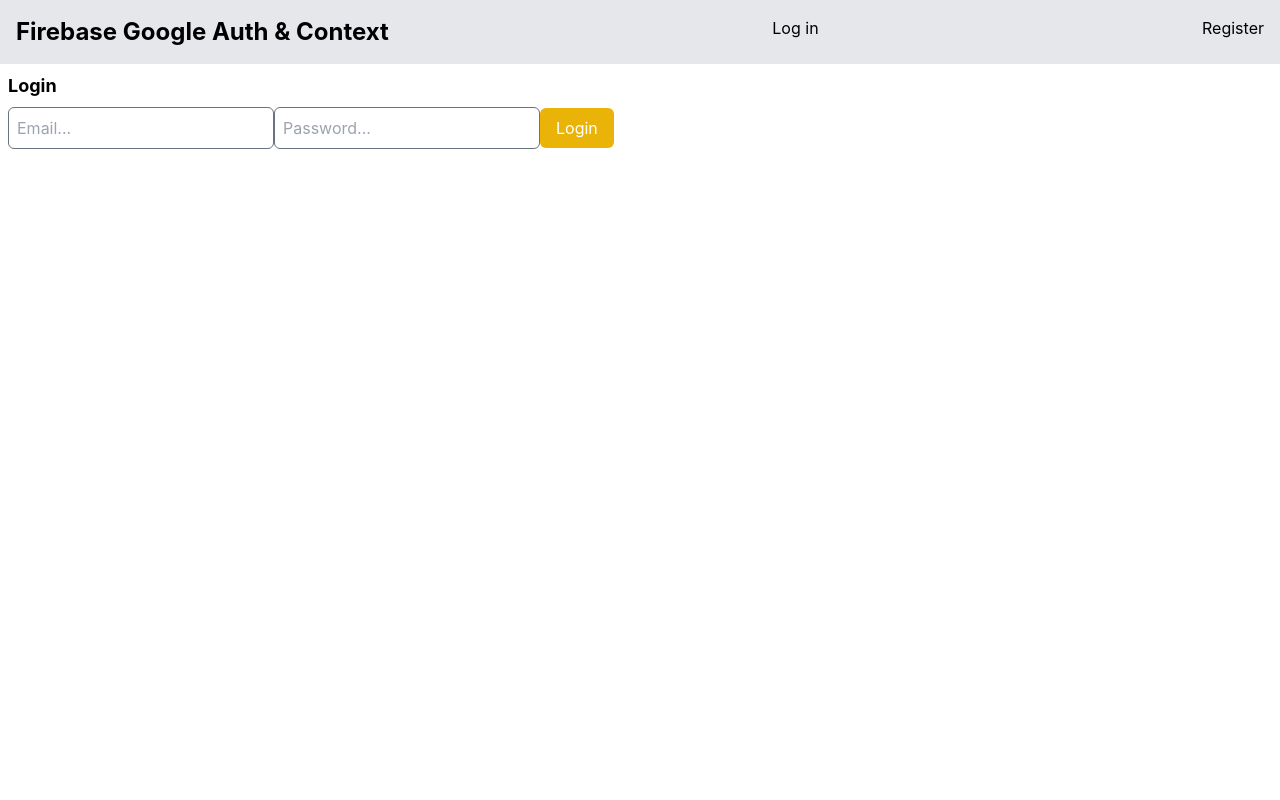
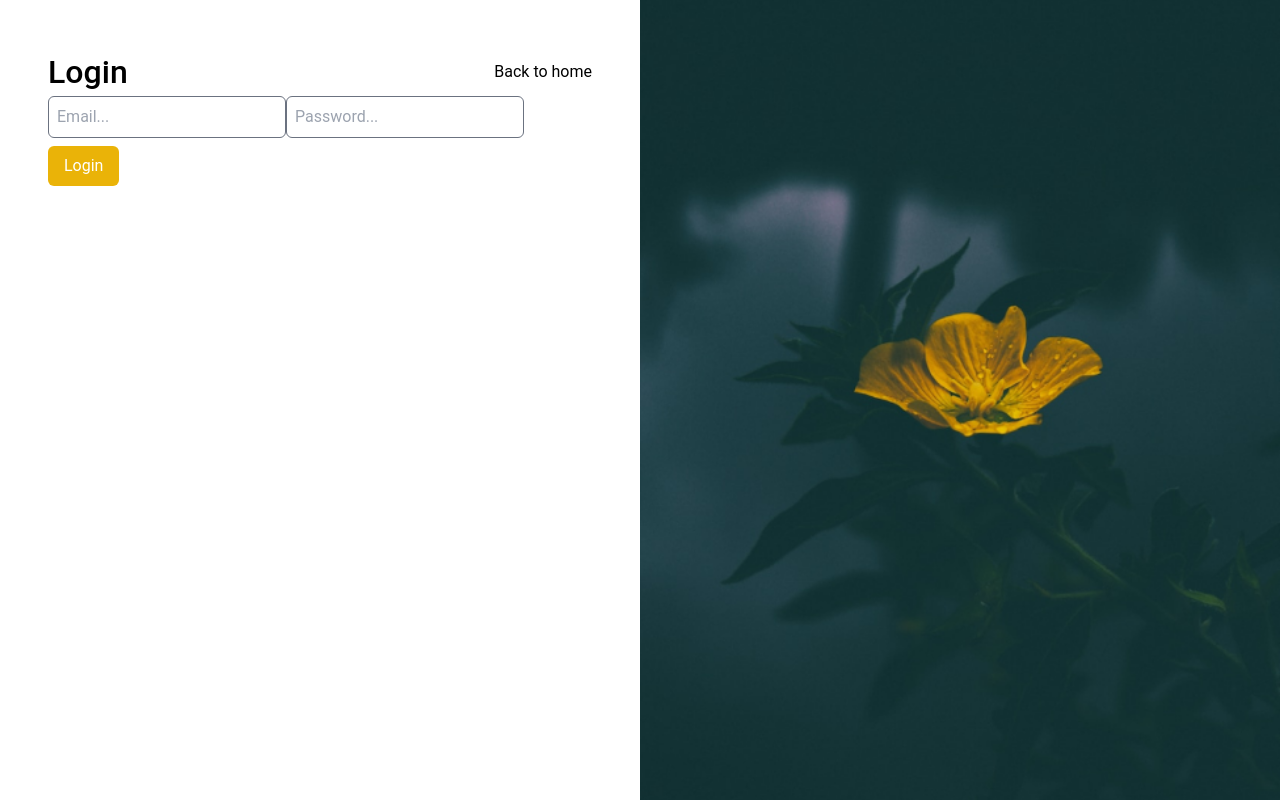
Before and after one commit to khaydarovweb/flower-shop, a React (Create React App) app: page /auth/login in a window 1280 px wide. Built offline with nearby package versions, Linux system fonts and the light colour scheme; no server answers.

Commit message:
fix bugs and start ui

```diff
--- a/src/assets/styles/style.css
+++ b/src/assets/styles/style.css
@@ -3,15 +3,12 @@
 @tailwind utilities;
 
 body {
-  margin: 0;
-  font-family: -apple-system, BlinkMacSystemFont, 'Segoe UI', 'Roboto', 'Oxygen',
-    'Ubuntu', 'Cantarell', 'Fira Sans', 'Droid Sans', 'Helvetica Neue',
-    sans-serif;
-  -webkit-font-smoothing: antialiased;
-  -moz-osx-font-smoothing: grayscale;
+	margin: 0;
+	font-family: 'Roboto', sans-serif;
+	-webkit-font-smoothing: antialiased;
+	-moz-osx-font-smoothing: grayscale;
 }
 
 code {
-  font-family: source-code-pro, Menlo, Monaco, Consolas, 'Courier New',
-    monospace;
+	font-family: source-code-pro, Menlo, Monaco, Consolas, 'Courier New', monospace;
 }
--- a/src/components/navbar.tsx
+++ b/src/components/navbar.tsx
@@ -16,15 +16,15 @@ const Navbar = () => {
 	};
 
 	return (
-		<div className="flex justify-between bg-gray-200 w-full p-4">
+		<div className="flex justify-between bg-gray-200 w-full p-4 sticky">
 			<h1 className="text-center text-2xl font-bold" onClick={() => navigate('/')}>
 				Firebase Google Auth & Context
 			</h1>
 			{user ? (
-				<>
+				<span>
 					<button onClick={handleLogOut}>Logout</button>
 					<button onClick={() => navigate('/profile')}>Profile</button>
-				</>
+				</span>
 			) : (
 				<>
 					<Link to="/auth/login">Log in</Link>
--- a/src/modules/auth/context.tsx
+++ b/src/modules/auth/context.tsx
@@ -9,7 +9,11 @@ import {
 } from 'firebase/auth';
 
 interface AuthContextType {
-	user: any;
+	user: {
+		username: string;
+		email: string;
+		password: string;
+	};
 	register: (email: string, password: string) => Promise<void>;
 	login: (email: string, password: string) => Promise<void>;
 	logout: () => Promise<void>;
@@ -29,7 +33,8 @@ interface AuthProviderProps {
 	children: React.ReactNode;
 }
 
-export const AuthContextProvider: React.FC<AuthProviderProps> = ({ children }) => { // <-- Ensure it's named AuthContextProvider here
+export const AuthContextProvider: React.FC<AuthProviderProps> = ({ children }) => {
+	// <-- Ensure it's named AuthContextProvider here
 	const [user, setUser] = useState<any>(null);
 
 	useEffect(() => {
--- a/src/pages/auth/login.tsx
+++ b/src/pages/auth/login.tsx
@@ -1,5 +1,7 @@
 import { useNavigate } from 'react-router-dom';
 import { useAuth } from '../../modules/auth/context';
+
+import LoginLeft from '../../assets/imgs/login.png';
 
 interface LoginProps {}
 
@@ -21,8 +23,13 @@ const Login = (props: LoginProps) => {
 	};
 
 	return (
+		<section className="h-screen flex">
+			<div className="p-10 w-2/4">
 				<form className="m-2" onSubmit={handleLogin}>
-			<h3 className="text-lg font-bold"> Login </h3>
+					<span className="w-full flex justify-between">
+						<h3 className="font-medium text-[32px]">Login</h3>
+						<button onClick={() => navigate('/')}>Back to home</button>
+					</span>
 					<input
 						className="bg-white text-black border border-gray-500 rounded-md p-2 outline-none"
 						placeholder="Email..."
@@ -38,6 +45,11 @@ const Login = (props: LoginProps) => {
 						Login
 					</button>
 				</form>
+			</div>
+			<div className="w-2/4">
+				<img className="h-full w-full object-cover" src={LoginLeft} alt="" />
+			</div>
+		</section>
 	);
 };
 
--- a/src/pages/home.tsx
+++ b/src/pages/home.tsx
@@ -1,11 +1,15 @@
-import React from 'react'
+import React from 'react';
+import Navbar from '../components/navbar';
 
 const Home = () => {
-  return (
-    <div>
-      <h1 className='text-center text-3xl font-bold py-8'>Home Page</h1>
-    </div>
-  )
-}
+	return (
+		<section>
+			<Navbar />
+			<div>
+				<h1 className="text-center text-3xl font-bold py-8">Home Page</h1>
+			</div>
+		</section>
+	);
+};
 
-export default Home
+export default Home;
--- a/src/routes/routes.tsx
+++ b/src/routes/routes.tsx
@@ -8,14 +8,11 @@ import Home from '../pages/home';
 import Login from '../pages/auth/login';
 import Register from '../pages/auth/register';
 
-function App() {
+function Router() {
 	const { user } = useAuth();
 	const isAllowed = !user;
-	console.log('hasUser: ', isAllowed);
 
 	return (
-		<div>
-			<Navbar />
 		<Routes>
 			<Route path="/" element={<Home />} />
 			<Route path="/auth" element={<Protected allowed={isAllowed} to="/" />}>
@@ -23,13 +20,15 @@ function App() {
 				<Route path="register" element={<Register />} />
 			</Route>
 
-				<Route path="/profile" element={<Protected allowed={!isAllowed} to="/profile" />} />
+			{user ? (
+				<Route path="/profile" element={<Profile />} />
+			) : (
+				<Route path="/profile" element={<Navigate to="/auth/login" />} />
+			)}
 
-				{/* Wildcard route for unmatched paths */}
 			<Route path="*" element={<Navigate to="/auth/login" />} />
 		</Routes>
-		</div>
 	);
 }
 
-export default App;
+export default Router;
```
Lines whose indentation alone changed are shown as unchanged.
